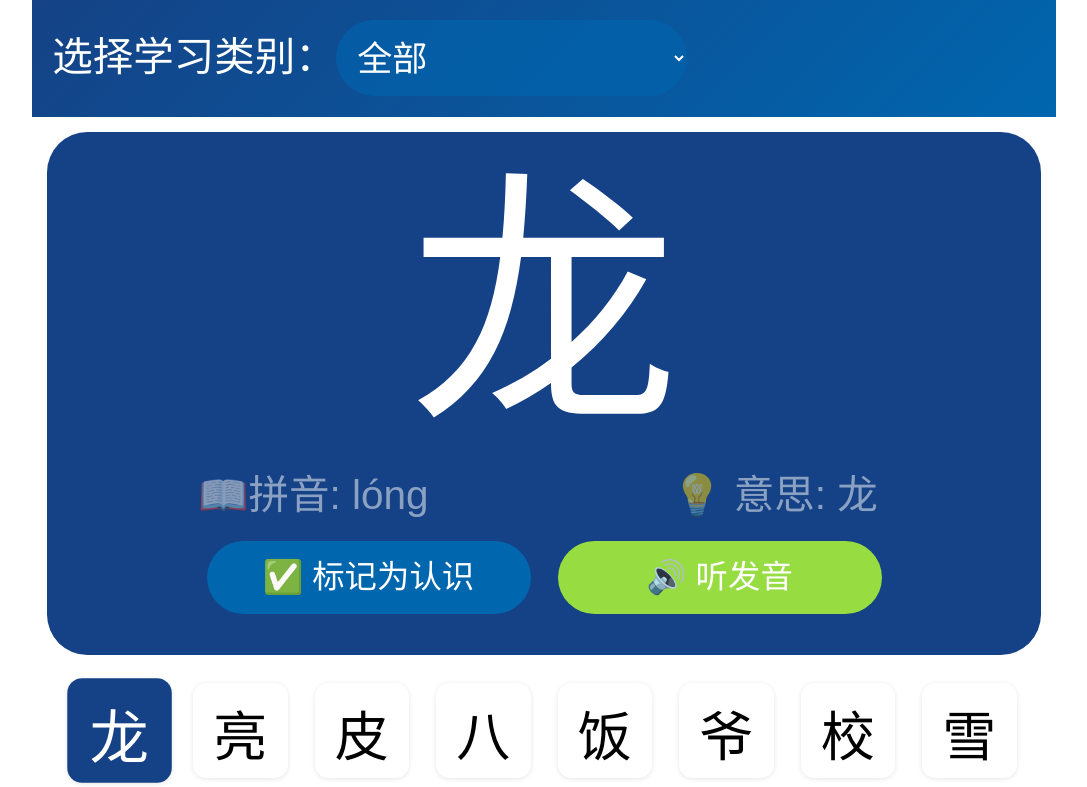
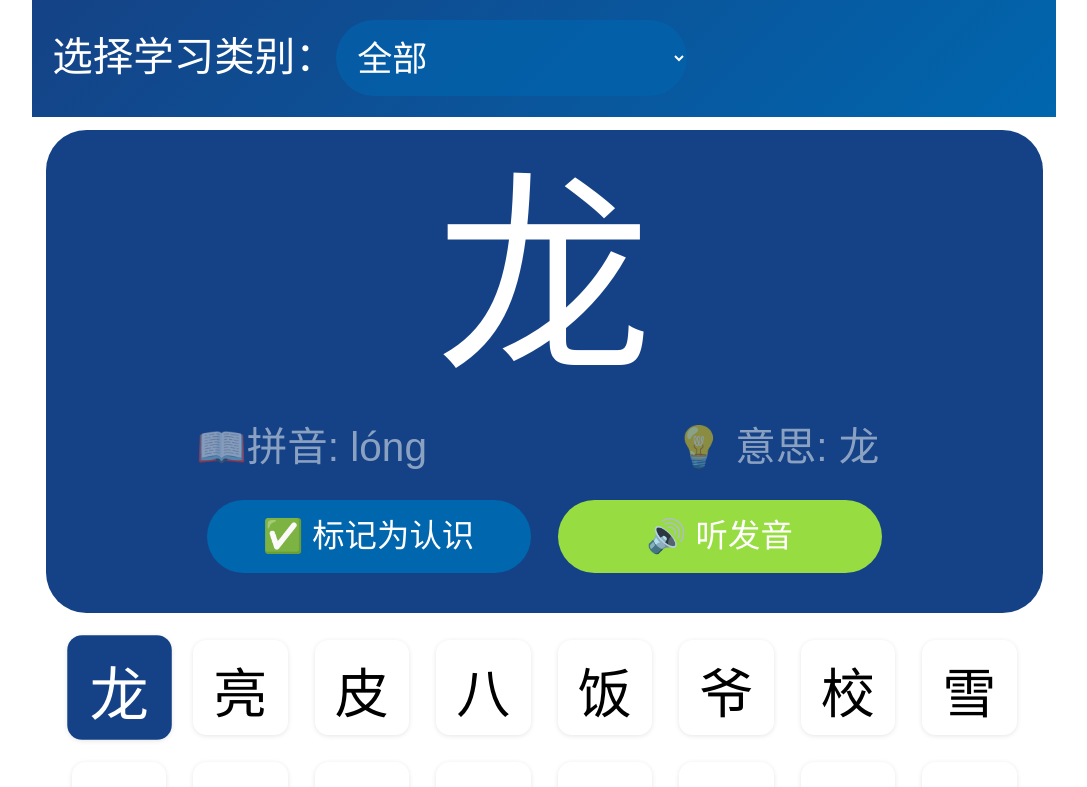
Before and after one commit to Sheila6566/literacy-tools, a plain HTML site: page index.html in a window 1280 px wide. Shown: the top 787 px of the page, without its empty margins (96-1183 px from the left). Drawn offline with nearby package versions, Linux system fonts and the light colour scheme.

Commit message:
Update style.css

```diff
--- a/src/style.css
+++ b/src/style.css
@@ -62,7 +62,7 @@ button {
 }
 
 .app-main {
-	padding: 15px;
+	padding: 0.5rem;
 }
 
 .character-card {
@@ -75,15 +75,15 @@ button {
 }
 
 .character-display {
-	font-size: 10rem;
+	font-size: 8rem;
 	line-height: 1;
 }
 
 .character-info {
-	margin: 20px 0;
+	margin: 1rem 0;
 	display: flex;
 	justify-content: space-around;
-	gap: 10px;
+	gap: 0.5rem;
 	opacity: 0.5;
 }
 
@@ -129,8 +129,8 @@ button {
 
 .learned-mark {
 	position: absolute;
-	top: 10px;
-	right: 10px;
+	top: 0.5rem;
+	right: 0.5rem;
 	color: rgba(247, 143, 31, 1);
 	font-size: 2rem;
 	font-weight: bold;
```
